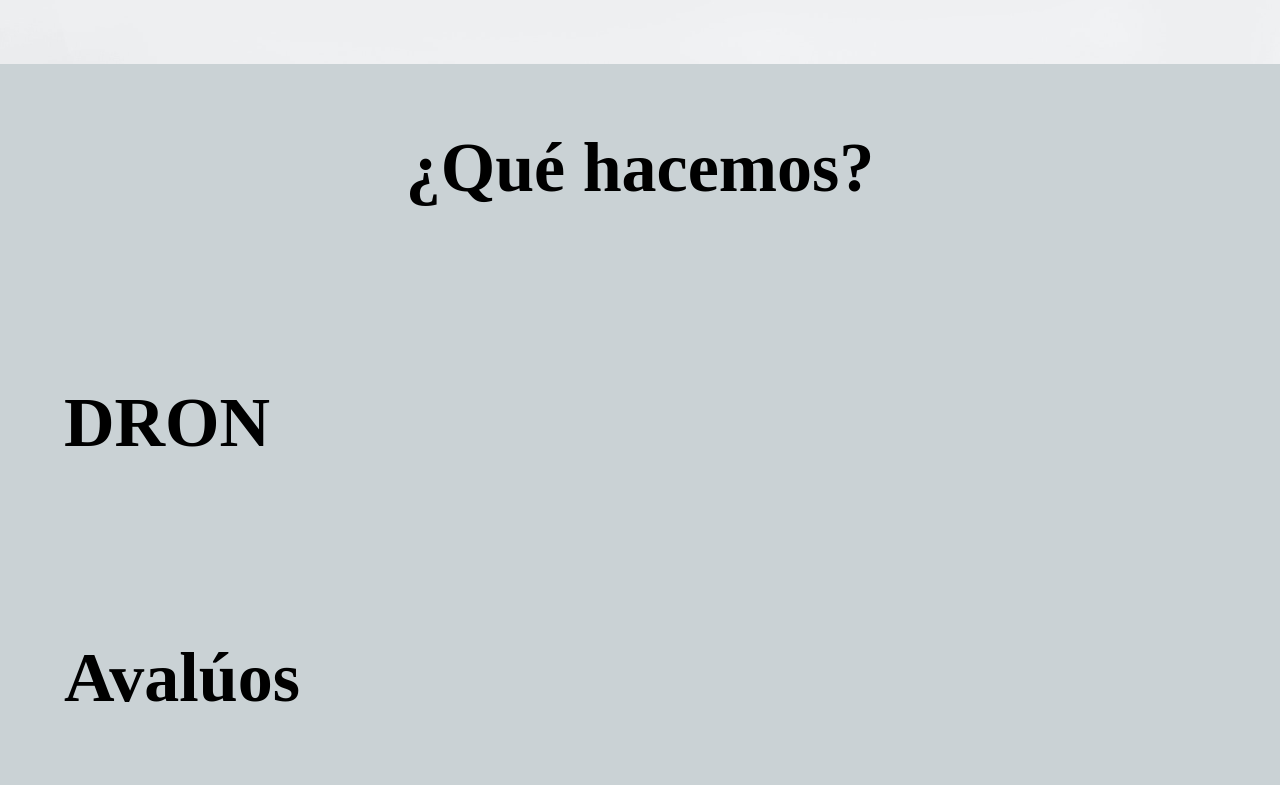
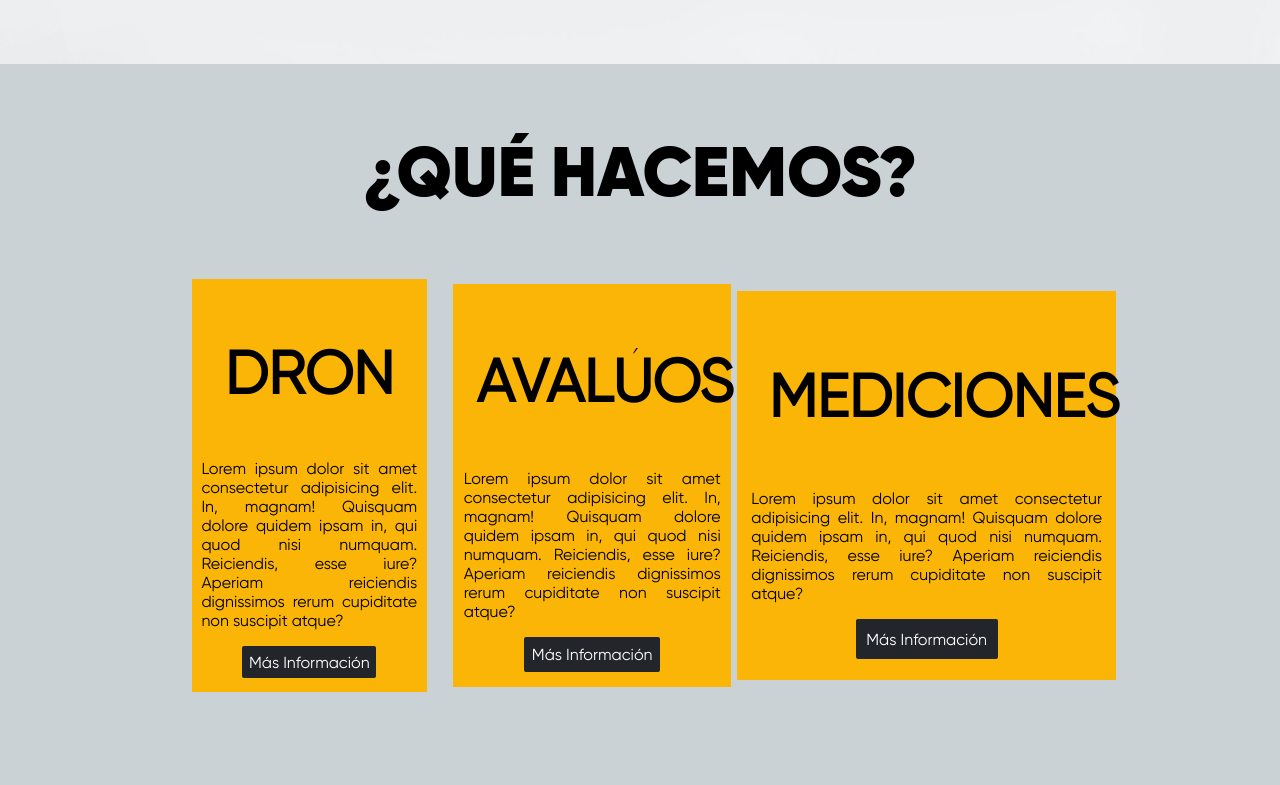
Before and after one commit to spectprueba/terravalor, a plain HTML site: page index.html in a window 1280 px wide. Shown: the part 800-1585 px from the top of the page. Drawn offline with Linux system fonts and the light colour scheme; a web font is replaced by a local one.

Commit message:
More updates
Hello

```diff
--- a/assets/css/styles.css
+++ b/assets/css/styles.css
@@ -5,6 +5,7 @@
     --loaderTheme: #090707;
     --shark:#22252a;
     --blueGray: #cad2d5;
+    --engineeringYellow: #fbb507;
 }
 /*------------------------------COLOR PALETTE------------------------------*/
 
@@ -82,6 +83,9 @@ body{
     text-align: center;
     justify-content: center;
 }
+.justify-text{
+    text-align: justify;
+}
 .center-text-absolute{
     position: absolute;
     text-align: center;
@@ -134,7 +138,7 @@ body{
     color: #ffffff;
     transition: 175ms ease-in-out;
 }
-/*--------------------------------END NAVIGATION BAR--------------------------------*/
+/*--------------------------------NAVIGATION BAR--------------------------------*/
 
 
 /*--------------------------------MENU BUTTON--------------------------------*/
@@ -230,9 +234,15 @@ body{
     transition: all 400ms ease;
     font-size: 20px;
 }
-/*--------------------------------END MENU BUTTON--------------------------------*/
+/*--------------------------------MENU BUTTON--------------------------------*/
 
 /*--------------------------------LOADER--------------------------------*/
+.loader-logo{
+    width: 20%;
+    position: fixed;
+    bottom: 10%;
+
+}
 main {
     width: 100%;
     height: 100vh;
@@ -259,9 +269,9 @@ main {
     margin: 0 -6px;
     border-left: 12px solid transparent;
     border-right: 12px solid transparent;
-    border-bottom: 21.6px solid #fd7000;
+    border-bottom: 21.6px solid var(--engineeringYellow);
     animation: blink 1s infinite;
-    filter: drop-shadow(0 0 18px #fd7000);
+    filter: drop-shadow(0 0 18px var(--engineeringYellow));
 }
 .arrow.down {
     transform: rotate(180deg);
@@ -349,11 +359,10 @@ main {
         opacity: 0.1;
    }
 }
-/*--------------------------------END LOADER--------------------------------*/
+/*--------------------------------LOADER--------------------------------*/
 
 
 /*--------------------------------Footer--------------------------------*/
-
 .footer{
     background-color: #000000;
     color: #ffffff;
@@ -364,6 +373,23 @@ main {
 }.footer a:link, a:visited{
     text-decoration: none;
 }
+/*--------------------------------Footer--------------------------------*/
+
+/*--------------------------------Elements--------------------------------*/
+.button-black{
+    cursor: pointer;
+    text-decoration: none;
+    display: block;
+    margin: auto;
+    text-align: center;
+    transition: all 500ms ease;
+    color: #ffffff;
+    background-color: var(--shark);
+    width:fit-content;
+    padding: 3%;
+    border-radius: 2px;
+}
+/*--------------------------------Elements--------------------------------*/
 
 /*---------------------------------------------------------------END GENERAL---------------------------------------------------------------*/
 
@@ -398,32 +424,43 @@ main {
 
 }
 
-.index_buttons{
-    padding-top: 1%;
-    padding-bottom: 1%;
-    padding-right: 5%;
-    padding-left: 5%;
-}
-
 .index-sector-a{
     background-color: var(--blueGray);
 }
-
 .index-sector-b{
-
+    background-color: orange;
 }
 
 .about-us{
     margin: 5% 0;
-    min-height:90vh;
+    min-height:100vh;
 
 }.about-us h1{
     padding: 5%;
     font-size: 70px;
-}.about-us p{
-    margin-top: 20%;
-    font-size: 70px;
+    text-transform: uppercase;
 }
+.terravalor-services-info{
+    display: grid;
+    grid-template-columns: repeat(3, 1fr);
+    margin: 0 15%;
+    gap: 3%;
+}.terravalor-services-info h1{
+    font-size: 60px;
+}.terravalor-services-info a{
+    margin: 2% auto;
+    text-transform: capitalize;
+}.drone{
+    background-color: var(--engineeringYellow);
+    padding: 4%;
+}.appraisals{
+    background-color: var(--engineeringYellow);
+    padding: 4%;
+}.measures{
+    background-color: var(--engineeringYellow);
+    padding: 4%;
+}
+
 
 .services{
     background-color: #FA4753;
--- a/index.html
+++ b/index.html
@@ -19,6 +19,7 @@
 
         <!--LOADER-->
         <main id="loader-container">
+            <img src="./assets/images/TerraValorLogoTipoBlanco.svg" class="loader-logo" alt="">
             <div class="loader">
                 <div class="row">
                     <div class="arrow up outer outer-18"></div>
@@ -101,20 +102,26 @@
 
                 <div class="about-us index-sector-a" id="about_us">
 
-                    <h1 class="Montserrat-Bold center-text"> ¿Qué hacemos? </h1>
+                    <h1 class="Gilroy-Black center-text"> ¿Qué hacemos? </h1>
 
-                    <div class="terravalor-services-info">
+                    <div class="terravalor-services-info Gilroy-Regular">
 
-                        <div class="drone">
-                            <h1>DRON</h1>
+                        <div class="drone center-text">
+                            <h1>Dron</h1>
+                            <p class="justify-text">Lorem ipsum dolor sit amet consectetur adipisicing elit. In, magnam! Quisquam dolore quidem ipsam in, qui quod nisi numquam. Reiciendis, esse iure? Aperiam reiciendis dignissimos rerum cupiditate non suscipit atque?</p>
+                            <a href="" class="button-black"> más información </a>
                         </div>
 
-                        <div class="appraisals">
+                        <div class="appraisals center-text">
                             <h1>Avalúos</h1>
+                            <p class="justify-text">Lorem ipsum dolor sit amet consectetur adipisicing elit. In, magnam! Quisquam dolore quidem ipsam in, qui quod nisi numquam. Reiciendis, esse iure? Aperiam reiciendis dignissimos rerum cupiditate non suscipit atque?</p>
+                            <a href="" class="button-black"> más información </a>
                         </div>
 
-                        <div class="measures">
+                        <div class="measures center-text">
                             <h1>Mediciones</h1>
+                            <p class="justify-text">Lorem ipsum dolor sit amet consectetur adipisicing elit. In, magnam! Quisquam dolore quidem ipsam in, qui quod nisi numquam. Reiciendis, esse iure? Aperiam reiciendis dignissimos rerum cupiditate non suscipit atque?</p>
+                            <a href="" class="button-black"> más información </a>
                         </div>
 
                     </div>
```
Also changed, not shown: assets/images/Logo-Black.png (deleted), assets/images/Logo-White.png (deleted), assets/images/TerraValorLogoTipoBlanco.svg (added).
